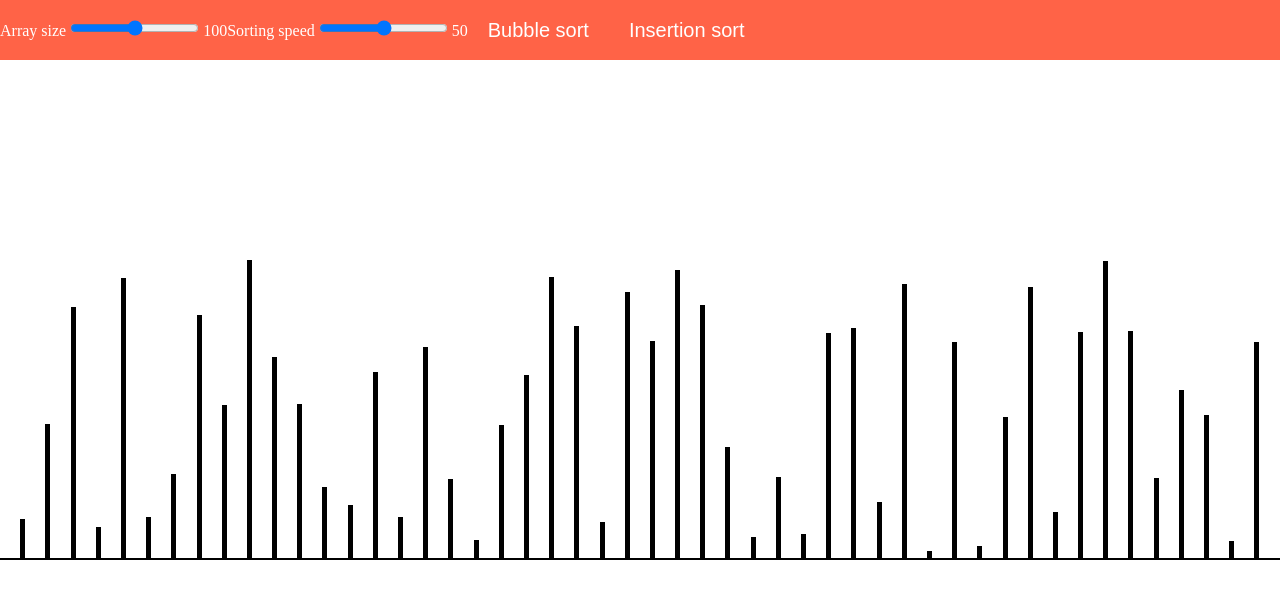
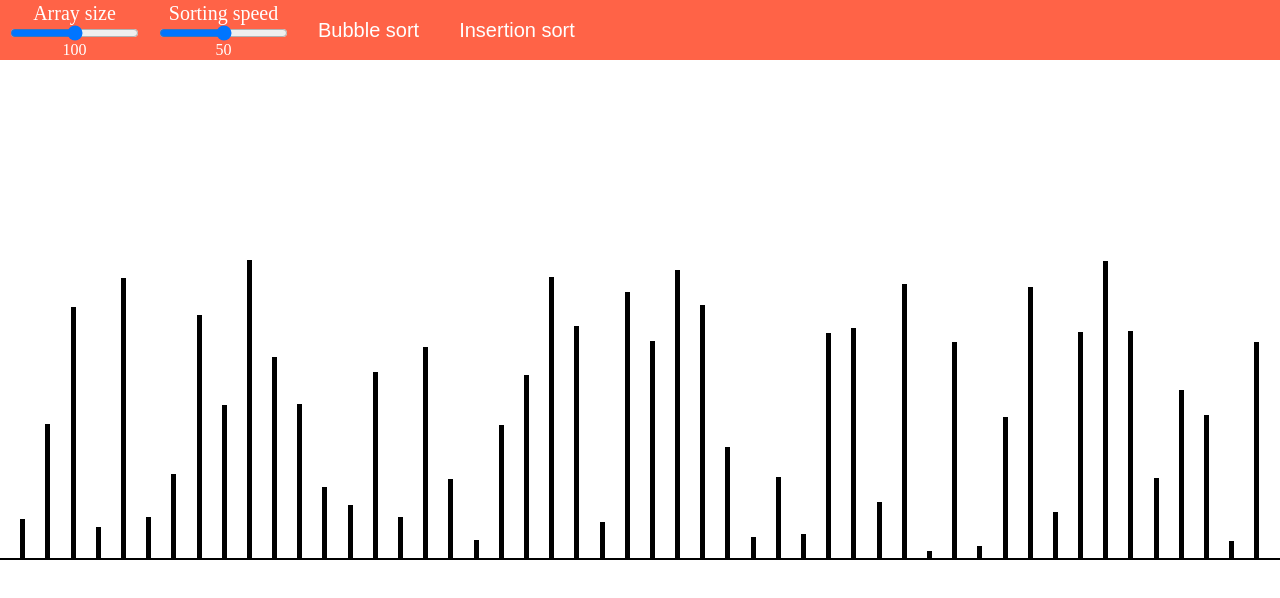
Before and after one commit to centek134/sort-me, a website: page index.html in a window 1280 px wide. Drawn offline with Linux system fonts and the light colour scheme.

Commit message:
Added new styles

```diff
--- a/style/style.css
+++ b/style/style.css
@@ -16,6 +16,20 @@
     display: flex;
     justify-content: flex-start;
     align-items: center;
+}
+.wrapper .nav .nav_div {
+    margin: 0 10px;
+    height: 100%;
+    display: flex;
+    flex-direction: column;
+    justify-content: center;
+    align-items: center;
+}
+.wrapper .nav .nav_div label{
+    font-size: 20px;
+}
+.wrapper .nav .nav_div input{
+    cursor: pointer;
 }
 .wrapper .nav .nav_btn{
     height: 100%;
```
